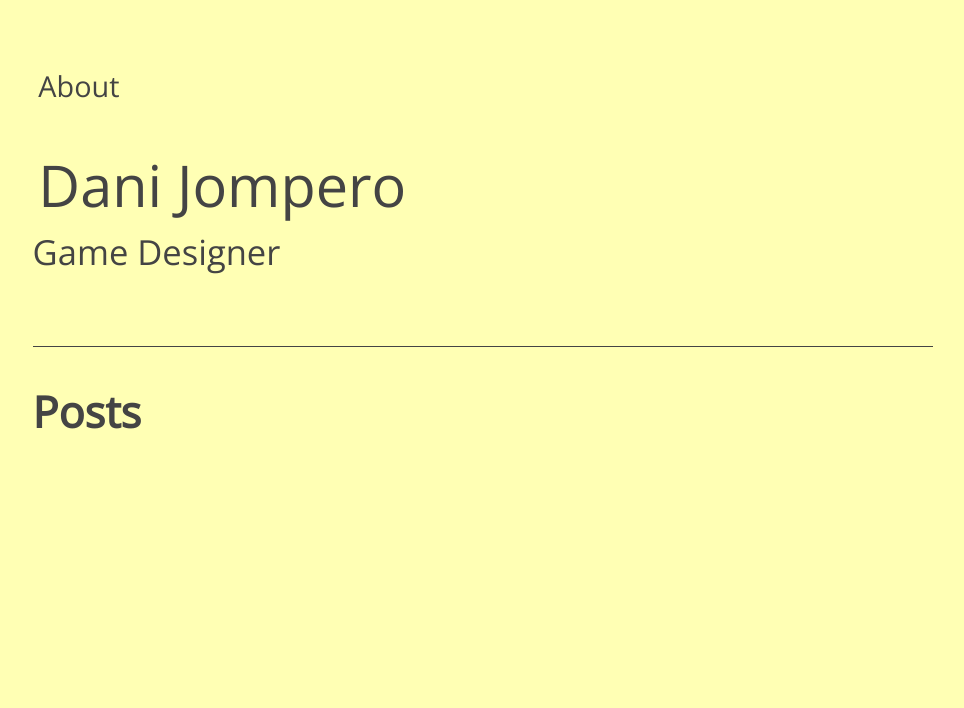
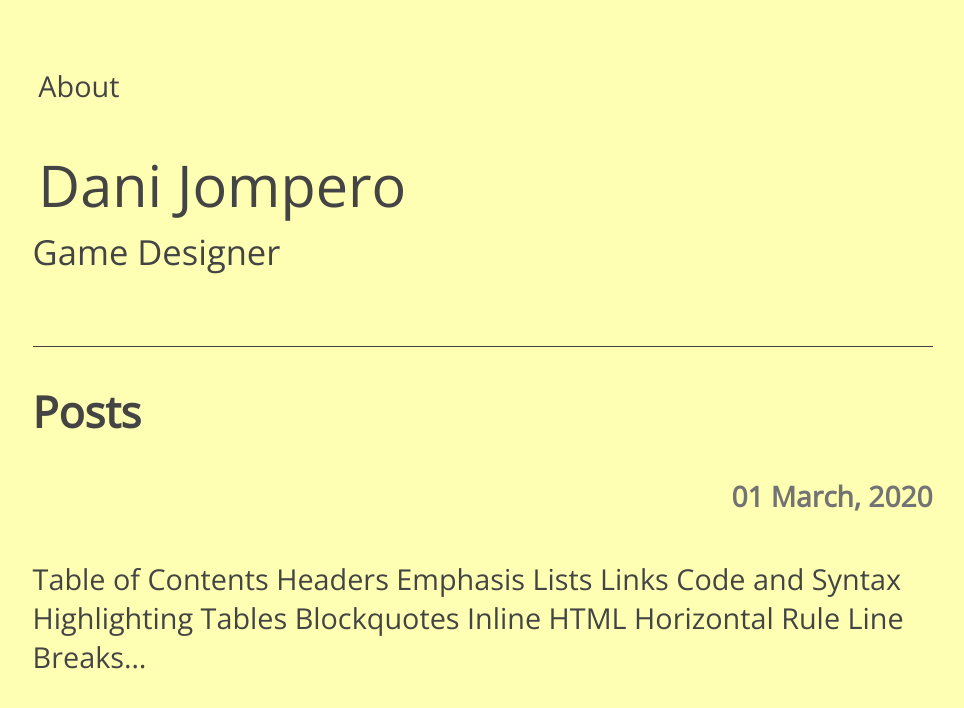
Before and after one commit to jompero/jompero-blog, a Gatsby site: page / in a window 1280 px wide. Shown: the whole page, without its empty margins (33-997 px from the left). Built offline with nearby package versions, Linux system fonts and the light colour scheme; Gatsby itself is replaced by a stand-in of ours.

Commit message:
Update index.md

```diff
--- a/src/content/posts/lorem-ipsum/index.md
+++ b/src/content/posts/lorem-ipsum/index.md
@@ -1,3 +1,7 @@
+---
+date: "2020-03"
+---
+
 ##### Table of Contents
 
 [Headers](#headers)
```
